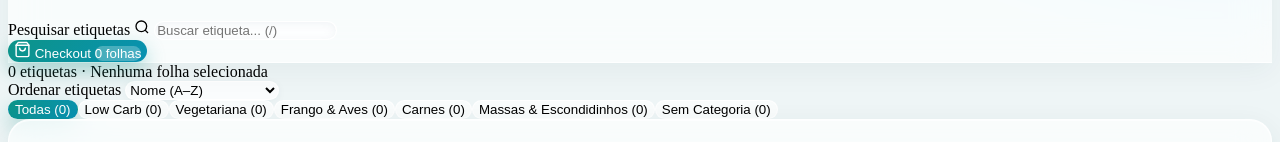
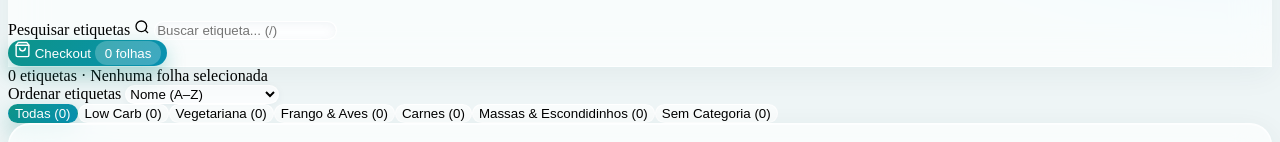
Before and after one commit to ErickSlivinski/marmita-etiquetas, a website with bundled scripts: page index.html in a window 1280 px wide. Shown: the part 309-451 px from the top of the page. Built offline with nearby package versions, Linux system fonts and the light colour scheme.

Commit message:
Update checkout-count styles for improved layout

```diff
--- a/theme-glass.css
+++ b/theme-glass.css
@@ -133,9 +133,15 @@ body {
 }
 
 .checkout-count {
-  background: rgba(255, 255, 255, 0.25);
+  display: inline-flex;
+  align-items: center;
+  height: 24px;
+  padding: 0 10px;
+  border-left: none;
+  background: rgba(255, 255, 255, 0.22);
   color: #ffffff;
   border-radius: 999px;
+  line-height: 1;
 }
 
 .btn-secondary,
```
